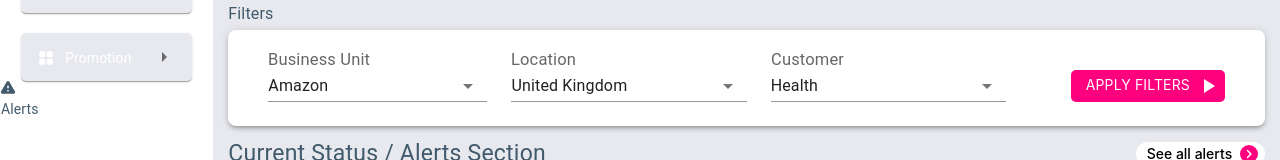
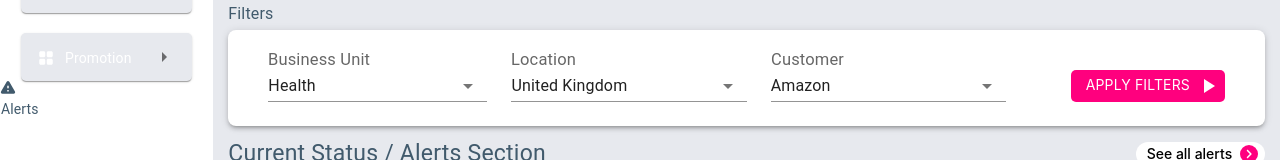
Before and after one commit to tkumar19088/flask_auth_azure, a React (Create React App) app in the folder frontend/: page / in a window 1280 px wide. Shown: the part 230-390 px from the top of the page. Built offline with nearby package versions, Linux system fonts and the light colour scheme.

Commit message:
filters changed

```diff
--- a/frontend/src/components/Filters/Filters.js
+++ b/frontend/src/components/Filters/Filters.js
@@ -68,8 +68,9 @@ const Filters = () => {
                   }}
                   style={{ backgroundColor: "", marginBottom: "20px" }}
                 >
-                  <option value="Amazon">Amazon</option>
-                  <option value="Tesco">Tesco</option>
+                  <option value="Health">Health</option>
+                  <option value="Hygeine">Hygeine</option>
+                  <option value="Nutrition">Nutrition</option>
                 </NativeSelect>
               </FormControl>
             </Box>
@@ -95,6 +96,7 @@ const Filters = () => {
                   }}
                 >
                   <option value="United Kingdom">United Kingdom</option>
+                  <option value="India">India</option>
                 </NativeSelect>
               </FormControl>
             </Box>
@@ -118,9 +120,8 @@ const Filters = () => {
                     id: "uncontrolled-native",
                   }}
                 >
-                  <option value="Health">Health</option>
-                  <option value="Hygeine">Hygeine</option>
-                  <option value="Nutrition">Nutrition</option>
+                  <option value="Amazon">Amazon</option>
+                  <option value="Tesco">Tesco</option>
                 </NativeSelect>
               </FormControl>
             </Box>
```
